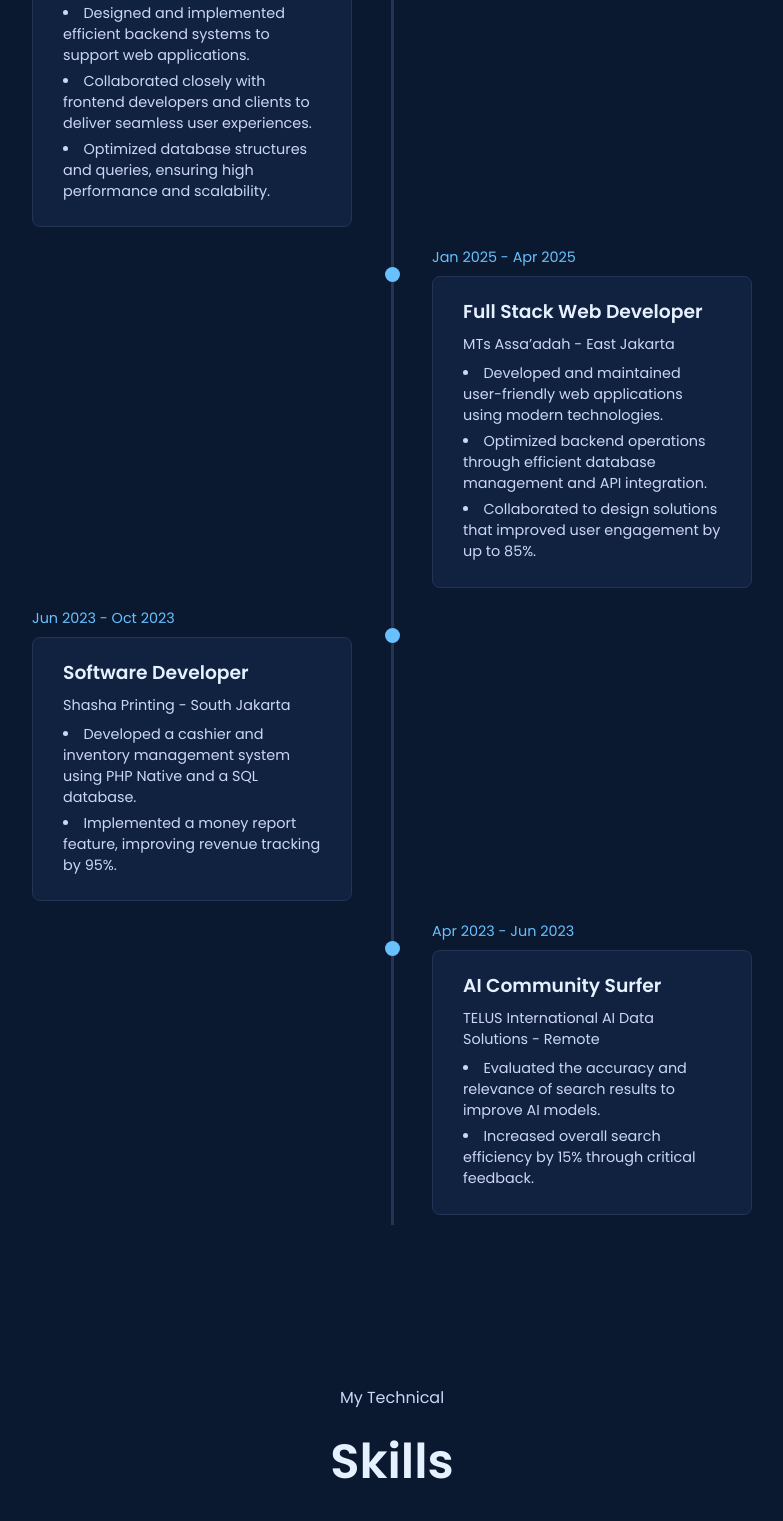
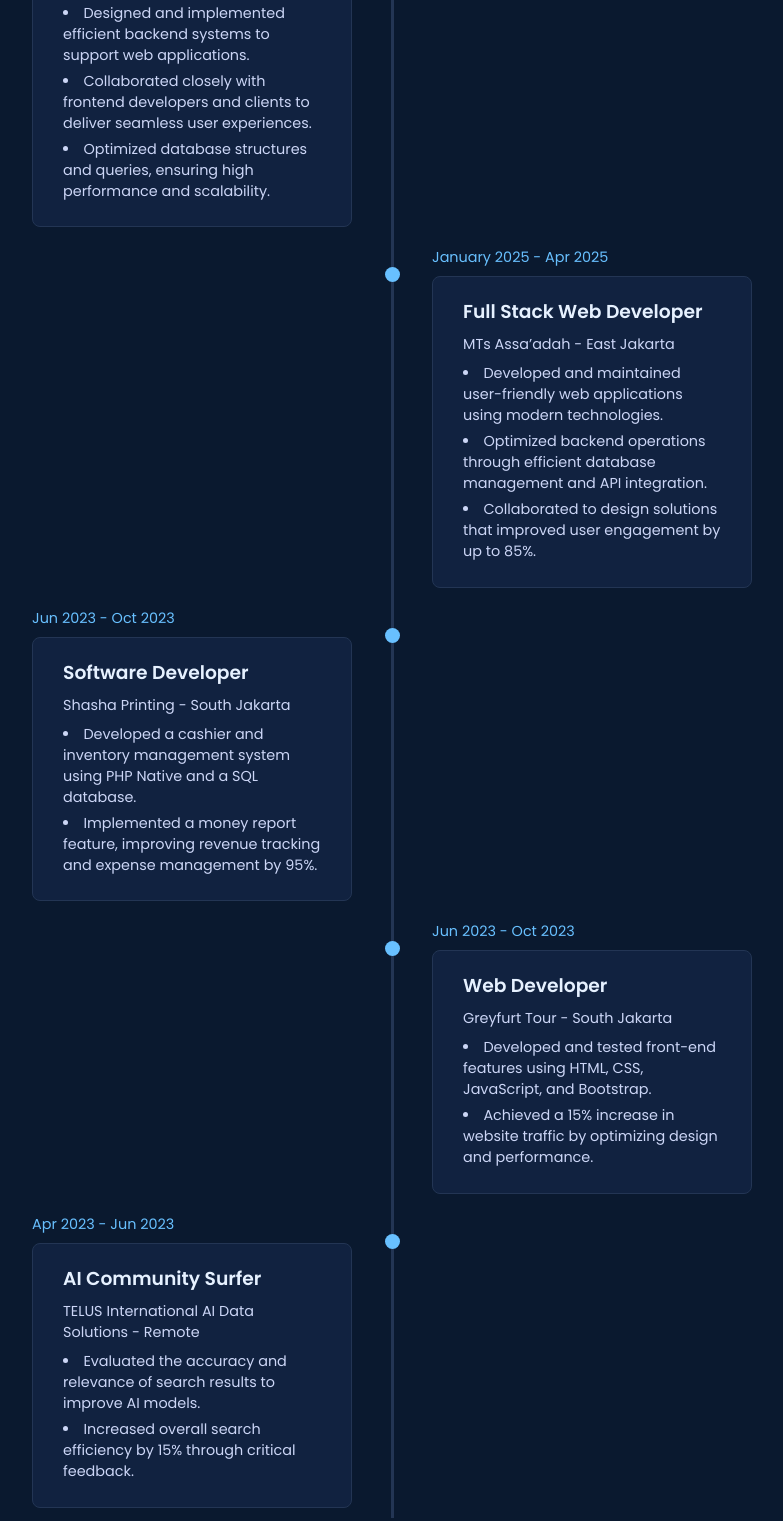
Before and after one commit to AdamRadyan/Portofolio, a plain HTML site: page index.html in a window 1280 px wide. Shown: the part 2044-3565 px from the top of the page, without its empty margins (248-1031 px from the left). Drawn offline with nearby package versions, Linux system fonts and the light colour scheme.

Commit message:
Upload Website 8

```diff
--- a/index.html
+++ b/index.html
@@ -97,9 +97,10 @@
         <p class="section__text__p1">Explore My</p>
         <h1 class="title">Work Experience</h1>
         <div class="timeline">
+
             <div class="timeline-item">
                 <div class="timeline-dot"></div>
-                <div class="timeline-date">Dec 2024 - Present</div>
+                <div class="timeline-date">December 2024 - Present</div>
                 <div class="timeline-content">
                     <h3>Backend Developer</h3>
                     <p>VnC Studio - South Jakarta</p>
@@ -110,9 +111,10 @@
                     </ul>
                 </div>
             </div>
+
             <div class="timeline-item">
                 <div class="timeline-dot"></div>
-                <div class="timeline-date">Jan 2025 - Apr 2025</div>
+                <div class="timeline-date">January 2025 - Apr 2025</div>
                 <div class="timeline-content">
                     <h3>Full Stack Web Developer</h3>
                     <p>MTs Assa’adah - East Jakarta</p>
@@ -123,6 +125,7 @@
                     </ul>
                 </div>
             </div>
+
             <div class="timeline-item">
                 <div class="timeline-dot"></div>
                 <div class="timeline-date">Jun 2023 - Oct 2023</div>
@@ -131,10 +134,24 @@
                     <p>Shasha Printing - South Jakarta</p>
                     <ul>
                         <li>Developed a cashier and inventory management system using PHP Native and a SQL database.</li>
-                        <li>Implemented a money report feature, improving revenue tracking by 95%.</li>
+                        <li>Implemented a money report feature, improving revenue tracking and expense management by 95%.</li>
                     </ul>
                 </div>
             </div>
+
+            <div class="timeline-item">
+                <div class="timeline-dot"></div>
+                <div class="timeline-date">Jun 2023 - Oct 2023</div>
+                <div class="timeline-content">
+                    <h3>Web Developer</h3>
+                    <p>Greyfurt Tour - South Jakarta</p>
+                    <ul>
+                        <li>Developed and tested front-end features using HTML, CSS, JavaScript, and Bootstrap.</li>
+                        <li>Achieved a 15% increase in website traffic by optimizing design and performance.</li>
+                    </ul>
+                </div>
+            </div>
+
             <div class="timeline-item">
                 <div class="timeline-dot"></div>
                 <div class="timeline-date">Apr 2023 - Jun 2023</div>
@@ -147,6 +164,7 @@
                     </ul>
                 </div>
             </div>
+
         </div>
     </section>
 
```
Lines whose indentation alone changed are shown as unchanged.
